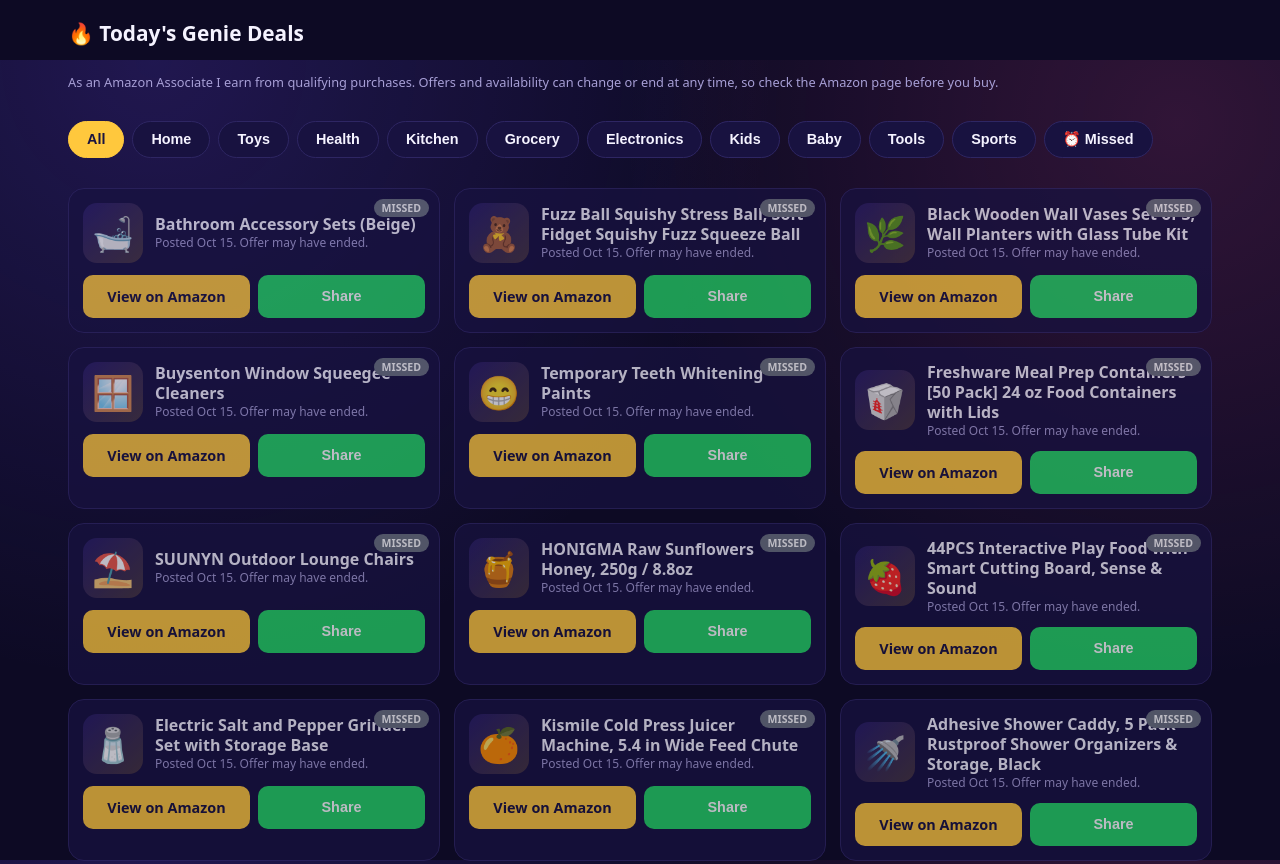
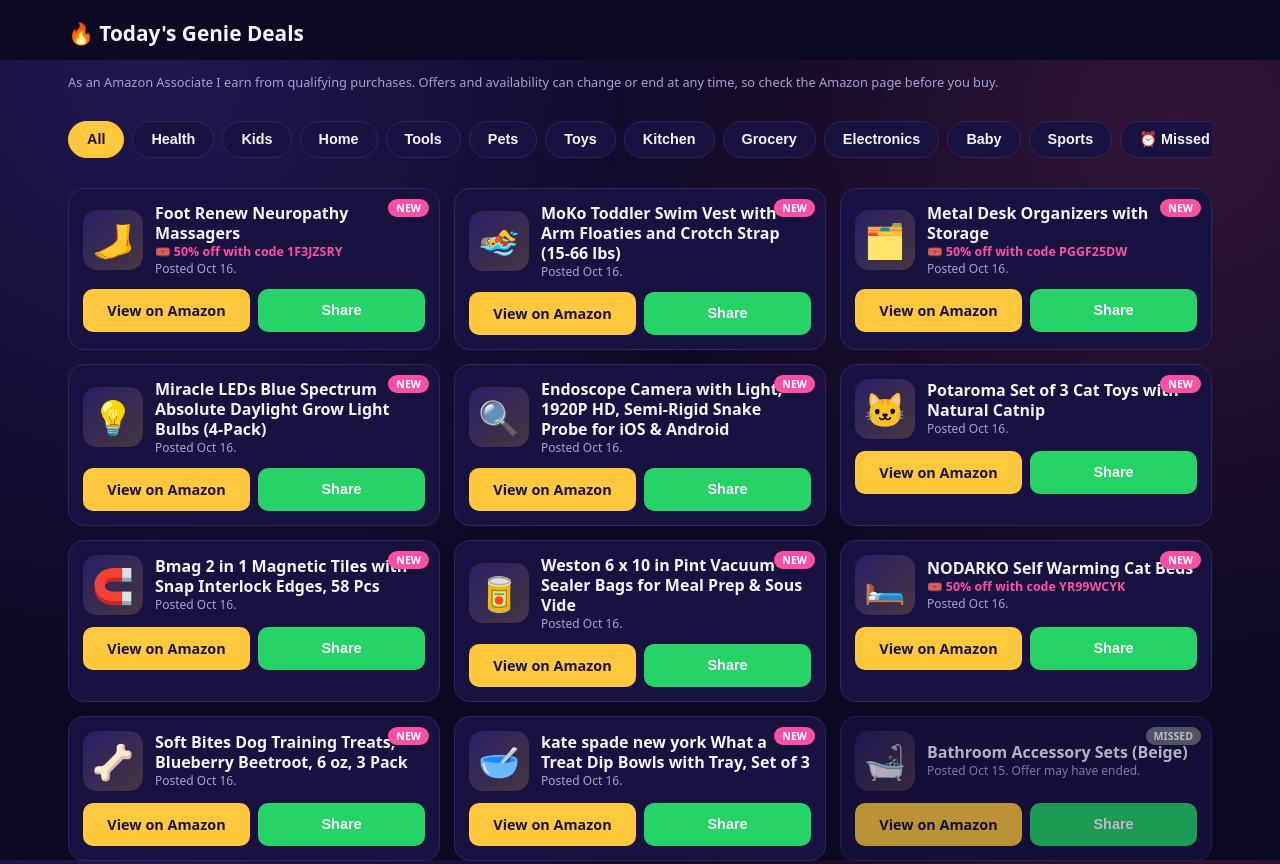
Before and after one commit to ankurjainoist/dealsgenieusa, a plain HTML site: page index.html in a window 1280 px wide. Shown: the part 740-1604 px from the top of the page. Drawn offline with Linux system fonts and the light colour scheme.

Commit message:
Add files via upload

```diff
--- a/index.html
+++ b/index.html
@@ -95,6 +95,17 @@
 <script>
 // DAILY: add new deals at the TOP. t=title, c=category, e=emoji, n=coupon/code note (optional), dt=date posted, l=full amazon.com/dp link. Do not add prices.
 const D=[
+{t:"Foot Renew Neuropathy Massagers",c:"Health",e:"🦶",n:"50% off with code 1F3JZSRY",dt:"Oct 16",l:"https://www.amazon.com/dp/B0HFVW6PZH"},
+{t:"MoKo Toddler Swim Vest with Arm Floaties and Crotch Strap (15-66 lbs)",c:"Kids",e:"🏊",dt:"Oct 16",l:"https://www.amazon.com/dp/B0G34PHQHQ"},
+{t:"Metal Desk Organizers with Storage",c:"Home",e:"🗂️",n:"50% off with code PGGF25DW",dt:"Oct 16",l:"https://www.amazon.com/dp/B0HF57ZNSF"},
+{t:"Miracle LEDs Blue Spectrum Absolute Daylight Grow Light Bulbs (4-Pack)",c:"Home",e:"💡",dt:"Oct 16",l:"https://www.amazon.com/dp/B0G4F97FSP"},
+{t:"Endoscope Camera with Light, 1920P HD, Semi-Rigid Snake Probe for iOS & Android",c:"Tools",e:"🔍",dt:"Oct 16",l:"https://www.amazon.com/dp/B0G64JFPW4"},
+{t:"Potaroma Set of 3 Cat Toys with Natural Catnip",c:"Pets",e:"🐱",dt:"Oct 16",l:"https://www.amazon.com/dp/B0G6CGCGHM"},
+{t:"Bmag 2 in 1 Magnetic Tiles with Snap Interlock Edges, 58 Pcs",c:"Toys",e:"🧲",dt:"Oct 16",l:"https://www.amazon.com/dp/B0G6D4RNY6"},
+{t:"Weston 6 x 10 in Pint Vacuum Sealer Bags for Meal Prep & Sous Vide",c:"Kitchen",e:"🥫",dt:"Oct 16",l:"https://www.amazon.com/dp/B001BADTKQ"},
+{t:"NODARKO Self Warming Cat Beds",c:"Pets",e:"🛏️",n:"50% off with code YR99WCYK",dt:"Oct 16",l:"https://www.amazon.com/dp/B0GZF5KJ1Q"},
+{t:"Soft Bites Dog Training Treats, Blueberry Beetroot, 6 oz, 3 Pack",c:"Pets",e:"🦴",dt:"Oct 16",l:"https://www.amazon.com/dp/B0GMYK1KBW"},
+{t:"kate spade new york What a Treat Dip Bowls with Tray, Set of 3",c:"Kitchen",e:"🥣",dt:"Oct 16",l:"https://www.amazon.com/dp/B0GKR7XX2K"},
 {t:"Bathroom Accessory Sets (Beige)",c:"Home",e:"🛁",n:"Use code HWVQ99PN",dt:"Oct 15",l:"https://www.amazon.com/dp/B0HFM7N1ZQ"},
 {t:"Fuzz Ball Squishy Stress Ball, Soft Fidget Squishy Fuzz Squeeze Ball",c:"Toys",e:"🧸",dt:"Oct 15",l:"https://www.amazon.com/dp/B0GYPTBH84"},
 {t:"Black Wooden Wall Vases Set of 3, Wall Planters with Glass Tube Kit",c:"Home",e:"🌿",n:"Clip the coupon",dt:"Oct 15",l:"https://www.amazon.com/dp/B0GL2NKJD9"},
```
